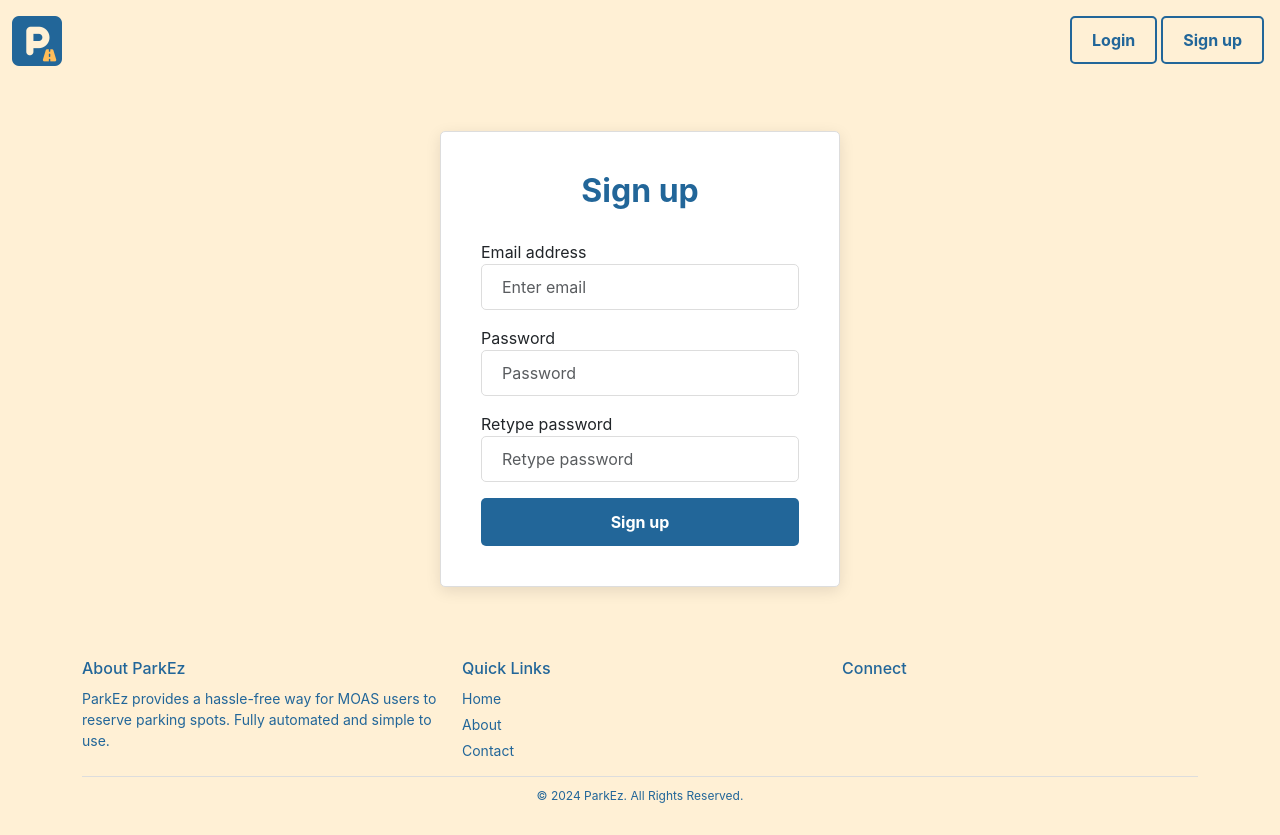
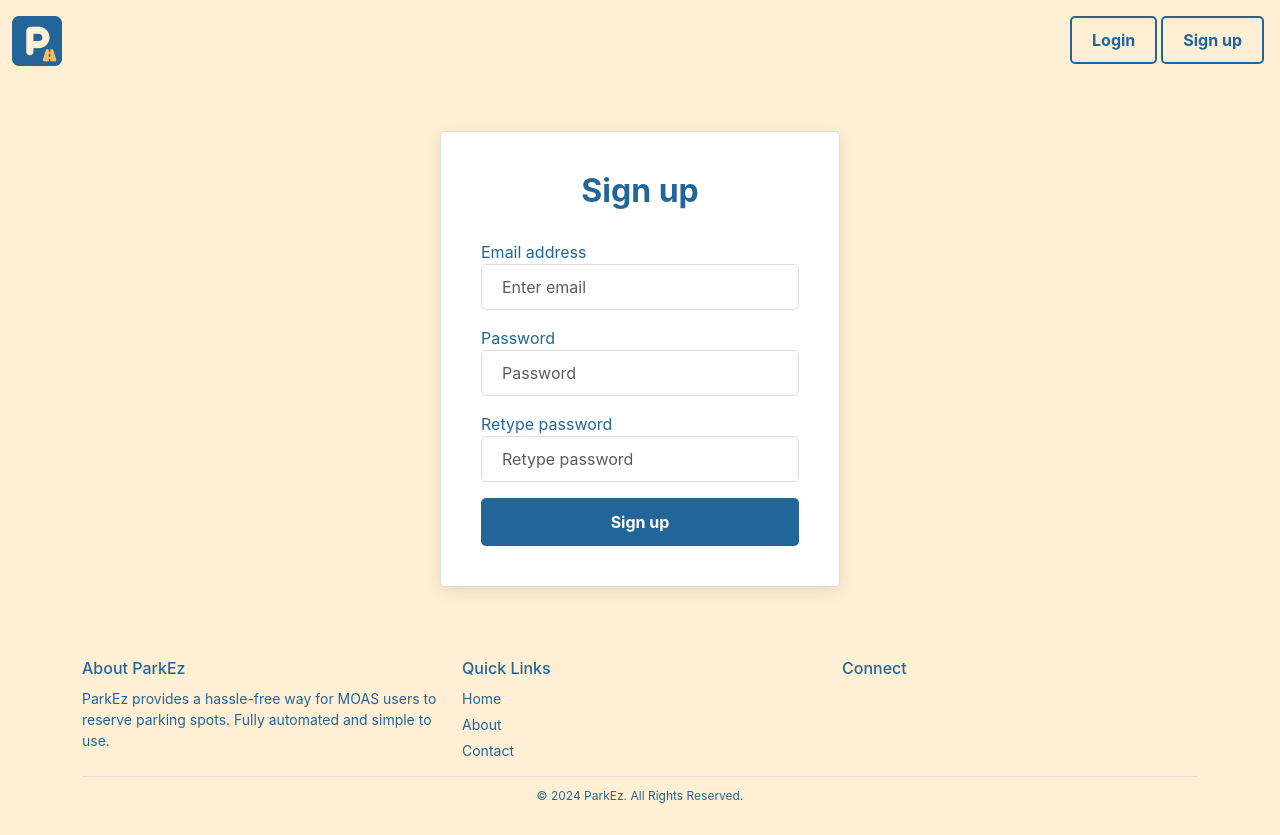
Before and after one commit to Gayan65/parkez, a React (Create React App) app in the folder frontend/: page /signup in a window 1280 px wide. Built offline with nearby package versions, Linux system fonts and the light colour scheme.

Commit message:
sign up css add

```diff
--- a/frontend/src/pages/Signup.js
+++ b/frontend/src/pages/Signup.js
@@ -24,7 +24,7 @@ const Signup = () => {
                 <h2 className="text-center">Sign up</h2>
                 <form onSubmit={handleSubmit}>
                     <div className="form-group">
-                        <label>Email address</label>
+                        <label className="label">Email address</label>
                         <input
                             type="email"
                             className="form-control"
@@ -35,7 +35,7 @@ const Signup = () => {
                         />
                     </div>
                     <div className="form-group mt-3">
-                        <label>Password</label>
+                        <label className="label">Password</label>
                         <input
                             type="password"
                             className="form-control"
@@ -47,7 +47,7 @@ const Signup = () => {
                         />
                     </div>
                     <div className="form-group mt-3">
-                        <label>Retype password</label>
+                        <label className="label">Retype password</label>
                         <input
                             type="password"
                             className="form-control"
```
